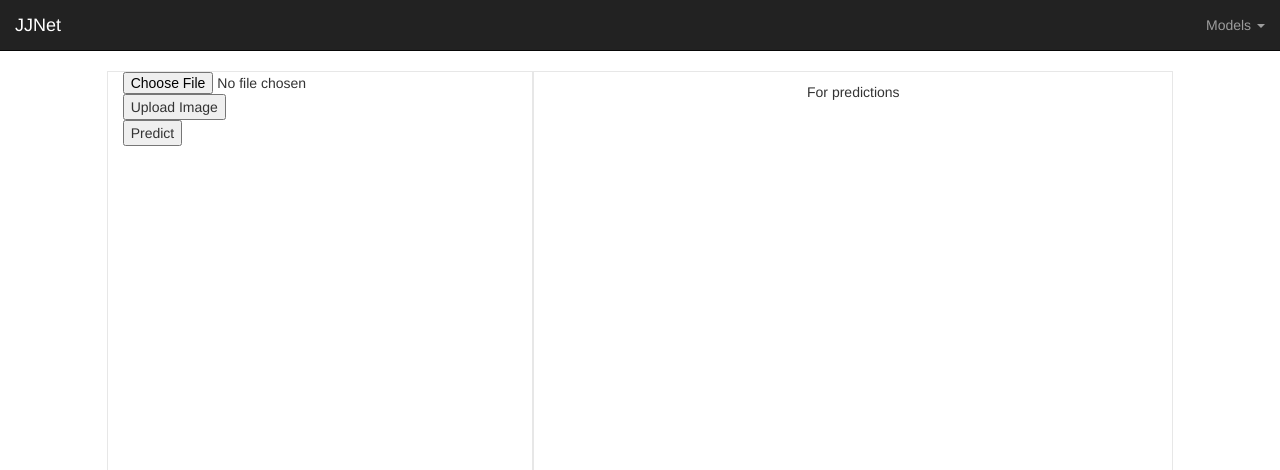
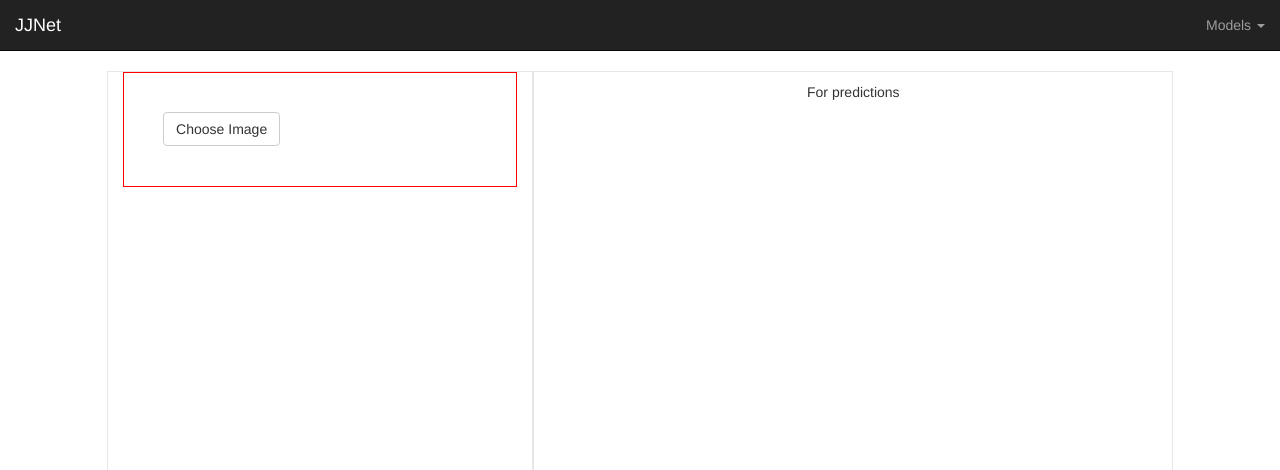
Before and after one commit to OtorSama/SP, a PHP site: page /html/index.php in a window 1280 px wide. Shown: the top 470 px of the page. Run offline with PHP 8.4, Linux system fonts and the light colour scheme.

Commit message:
Integrating Croppie, part 1

```diff
--- a/html/index.php
+++ b/html/index.php
@@ -22,12 +22,65 @@
 			<div class="row">
 				<div class="col-xs-1 col-sm-1 col-md-1 col-lg-1"></div>
 				<div id="imagePanel" class="col-xs-4 col-sm-4 col-md-4 col-lg-4">
+					<!--
 					<div>
 						<form action="upload.php" method="post" enctype="multipart/form-data">
 							<input name="imageFile" type="file" id="imageFile">
 							<input type="submit" value="Upload Image" name="submit">
 						</form>
 						<button id="predictButton" type="button">Predict</button>
+					</div>
+					-->
+					<div id="croppie-sample" style="border: 0.1px solid red; padding: 10%">
+						<style>
+							#upload-actions  input[type="file"]{
+								position: absolute;
+								display: none;
+								border: 1px solid blue;
+							}
+						</style>
+
+						<script>
+							function browseImg(){
+								var inputElement = document.getElementById("imgFile");
+								inputElement.click();
+
+								inputElement.onchange = function(){
+									var file = inputElement.files[0];
+									filepath = inputElement.value.split("\\");
+									filename = filepath[filepath.length-1];
+
+									alert(filename);
+								}
+							}
+						</script>
+
+						<div id="upload-actions">
+							<!--<a class="btn file-btn btn-default">
+								<span>Upload Image</span>
+								<input hidden type="file" value="Choose a file" accept="image/*" />
+
+
+							</a>-->
+							<button type="button" class="btn btn-default" onclick="browseImg();">Choose Image</button>
+							<input type="file" id="imgFile" name="imgFile" accept="image/*" />
+
+						</div>
+
+						<script>
+							$uploadImg = $('imagePanel').croppie({
+								enableExif: true,
+								viewport: {
+									width: 200,
+									height: 200,
+									type: 'circle'
+								},
+								boundary: {
+									width: 300,
+									height: 300
+								}
+							});
+						</script>
 					</div>
 				</div>
 
--- a/html/require.php
+++ b/html/require.php
@@ -1,7 +1,9 @@
 <link rel="stylesheet" type="text/css" href="../bootstrap/css/bootstrap.css" />
 <link rel="stylesheet" type="text/css" href="../css/style.css" />
+<link red="stylesheet" type="text/css" href="../Croppie-master/croppie.css" />
 <script type="text/javascript" src="../bootstrap/js/jquery.js"></script>
 <script type="text/javascript" src="../bootstrap/js/bootstrap.js"></script>
+<script type="text/javascript" src="../Croppie-master/croppie.min.js"></script>
 <script>
     $(document).ready(function () {
         $('.dropdown-toggle').dropdown();
```
